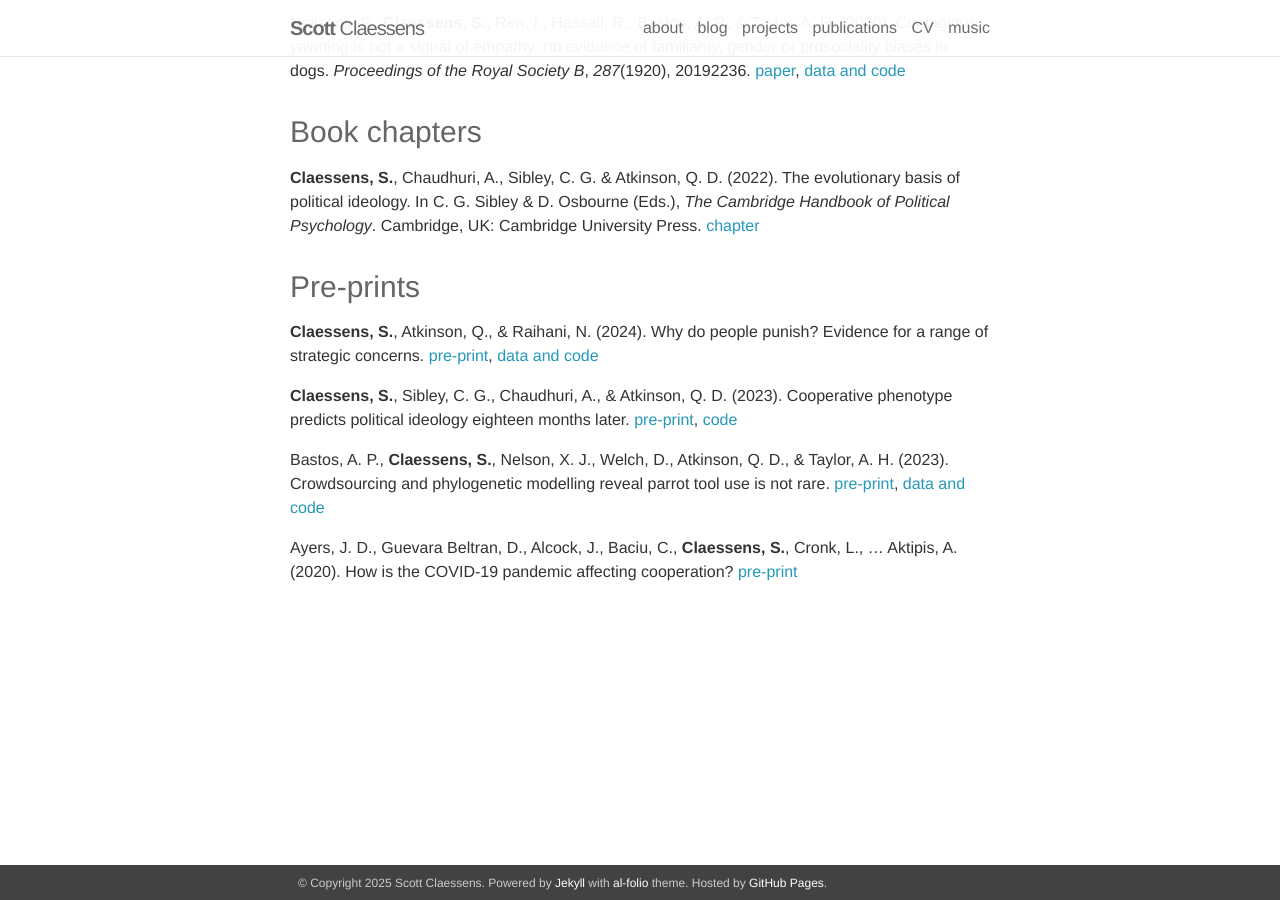
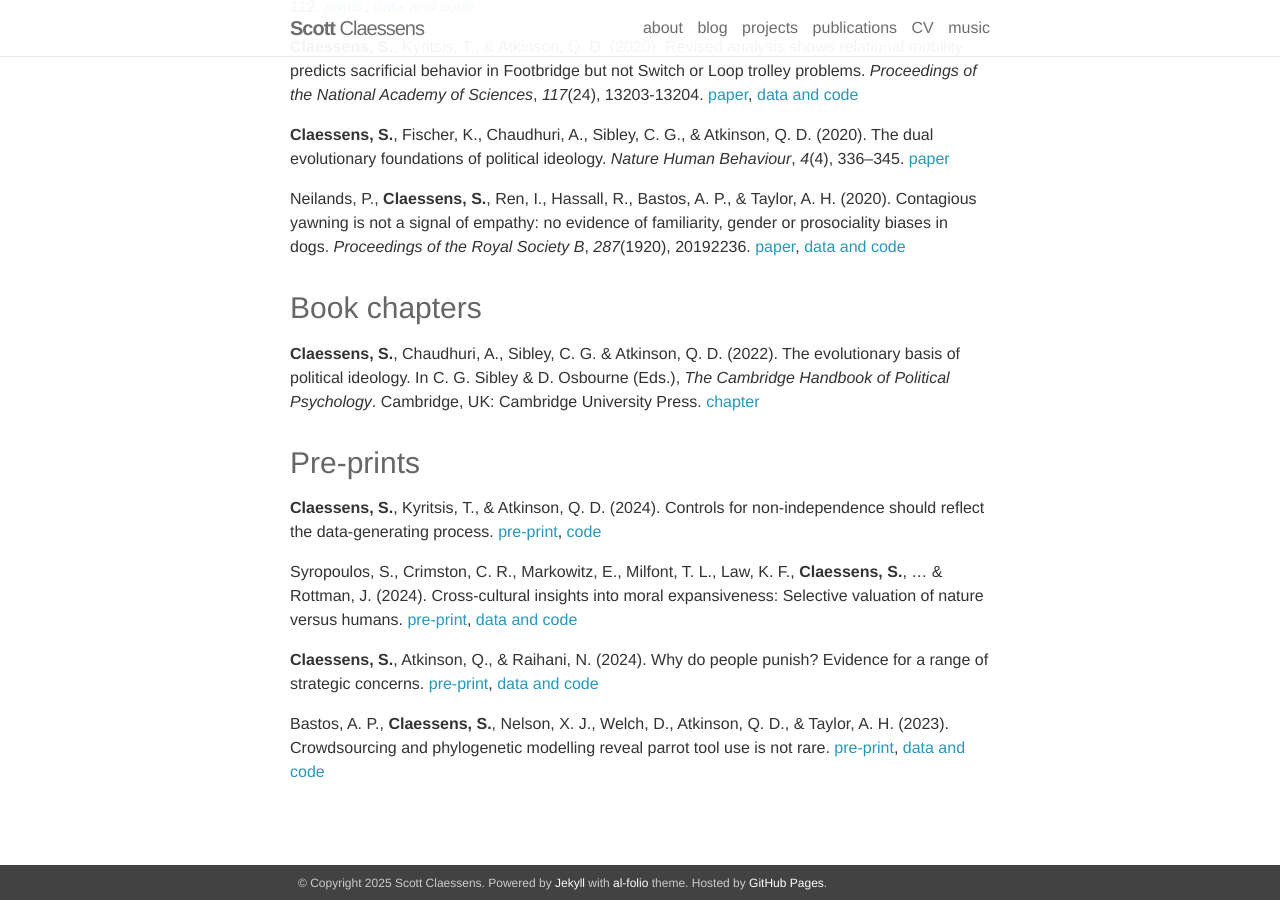
Before and after one commit to ScottClaessens/ScottClaessens.github.io, a Jekyll site: the page built from _pages/4_publications.md, in a window 1280 px wide and 900 px high, scrolled down 1245 px. Built offline with Jekyll 4.4.1, drawn with Linux system fonts in a browser that asks for light colours; nearby versions of some CDN libraries; some of the changed text lies outside the part shown.

Commit message:
Update CV and publications

```diff
--- a/_includes/social.html
+++ b/_includes/social.html
@@ -3,7 +3,6 @@
     <a href="mailto:{{ site.email }}"><i class="fa fa-envelope-square"></i></a>
     <a href="https://github.com/{{ site.github_username }}" target="_blank" title="GitHub"><i class="fa fa-github-square"></i></a>
     <a href="https://www.linkedin.com/in/{{ site.linkedin_username }}" target="_blank" title="LinkedIn"><i class="fa fa-linkedin-square"></i></a>
-    <a href="https://twitter.com/{{ site.twitter_username }}" target="_blank" title="Twitter"><i class="fa fa-twitter-square"></i></a>
   </span>
 
   <div class="col three caption">
--- a/_pages/4_publications.md
+++ b/_pages/4_publications.md
@@ -6,6 +6,10 @@ description: journal articles, book chapters, and pre-prints
 ---
 
 <h3>Journal articles</h3>
+
+Guevara Beltran, D., Ayers, J. D., <b>Claessens, S.</b>, Alcock, J., Baciu, C., Cronk, L., ... & Aktipis, A. (2024). Shared fate was associated with sustained cooperation during the COVID-19 pandemic. <i>PLoS ONE</i>, <i>19</i>(9), e0307829. <a href="https://journals.plos.org/plosone/article?id=10.1371/journal.pone.0307829">paper</a>, <a href="https://osf.io/gtsbr/">data and code</a>
+
+<b>Claessens, S.</b>, Sibley, C. G., Chaudhuri, A., & Atkinson, Q. D. (2023). Prosocial phenotype predicts political views on hierarchy and redistribution 18 months later. <i>Social Psychological and Personality Science</i>, 19485506241306869. <a href="https://journals.sagepub.com/doi/full/10.1177/19485506241306869">paper</a>, <a href="https://osf.io/ksw3x">code</a>
 
 <b>Claessens, S.</b>, Kyritsis, T., & Atkinson, Q. D. (2023). Cross-national analyses require additional controls to account for the non-independence of nations. <i>Nature Communications</i>, <i>14</i>(1), 5776. <a href="https://www.nature.com/articles/s41467-023-41486-1">paper</a>, <a href="https://github.com/ScottClaessens/crossNationalCorrelations">data and code</a>
 
@@ -41,10 +45,10 @@ Neilands, P., <b>Claessens, S.</b>, Ren, I., Hassall, R., Bastos, A. P., & Taylo
 
 <h3>Pre-prints</h3>
 
+<b>Claessens, S.</b>, Kyritsis, T., & Atkinson, Q. D. (2024). Controls for non-independence should reflect the data-generating process. <a href="https://osf.io/preprints/psyarxiv/7vj69_v1">pre-print</a>, <a href="https://github.com/ScottClaessens/crossNationalSimulations">code</a>
+
+Syropoulos, S., Crimston, C. R., Markowitz, E., Milfont, T. L., Law, K. F., <b>Claessens, S.</b>, ... & Rottman, J. (2024). Cross-cultural insights into moral expansiveness: Selective valuation of nature versus humans. <a href="https://osf.io/preprints/psyarxiv/3z5aj_v1">pre-print</a>, <a href="https://osf.io/e7h93/">data and code</a>
+
 <b>Claessens, S.</b>, Atkinson, Q., & Raihani, N. (2024). Why do people punish? Evidence for a range of strategic concerns. <a href="https://osf.io/preprints/psyarxiv/ys6rm">pre-print</a>, <a href="https://github.com/ScottClaessens/punishStrategies">data and code</a>
 
-<b>Claessens, S.</b>, Sibley, C. G., Chaudhuri, A., & Atkinson, Q. D. (2023). Cooperative phenotype predicts political ideology eighteen months later. <a href="https://osf.io/preprints/psyarxiv/rqvke">pre-print</a>, <a href="https://osf.io/ksw3x">code</a>
-
 Bastos, A. P., <b>Claessens, S.</b>, Nelson, X. J., Welch, D., Atkinson, Q. D., & Taylor, A. H. (2023). Crowdsourcing and phylogenetic modelling reveal parrot tool use is not rare. <a href="https://www.biorxiv.org/content/10.1101/2023.08.14.553302v1.abstract">pre-print</a>, <a href="https://github.com/ScottClaessens/phyloParrot">data and code</a>
-
-Ayers, J. D., Guevara Beltran, D., Alcock, J., Baciu, C., <b>Claessens, S.</b>, Cronk, L., ... Aktipis, A. (2020). How is the COVID-19 pandemic affecting cooperation? <a href="https://psyarxiv.com/pk6jy/">pre-print</a>
```
Also changed, not shown: _pages/1_about.md (+2 -2 lines), _pages/5_CV.md (+4 -2 lines), 2 other files.
